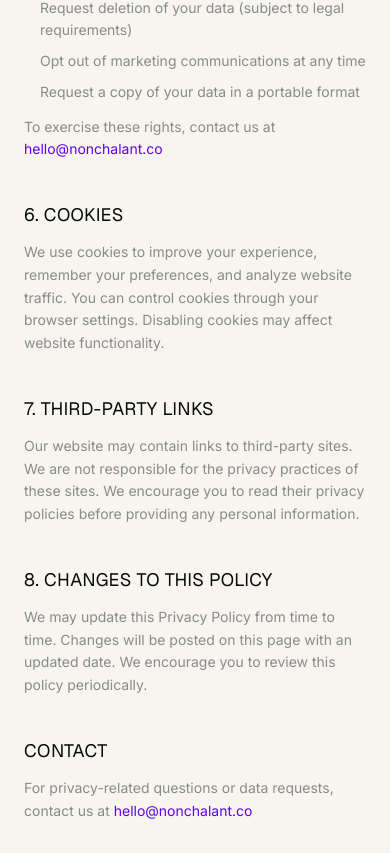
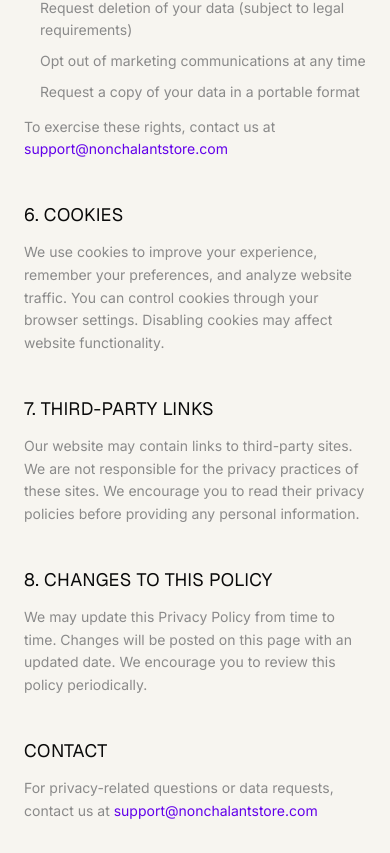
Before and after one commit to SharedPluto/nonchalant, a React (Vite) app: page /#/privacy in a window 390 px wide. Shown: the part 1571-2424 px from the top of the page. Built offline with nearby package versions, Linux system fonts and the light colour scheme; a web font is replaced by a local one; what @shopify/storefront-api-client would draw is missing.

Commit message:
feat: hide size guide, update support email/phone, remove address

```diff
--- a/src/App.tsx
+++ b/src/App.tsx
@@ -9,7 +9,6 @@ import HomePage from '@/pages/HomePage';
 import ShopPage from '@/pages/ShopPage';
 import ProductDetailPage from '@/pages/ProductDetailPage';
 import AboutPage from '@/pages/AboutPage';
-import SizeGuidePage from '@/pages/SizeGuidePage';
 import ShippingPage from '@/pages/ShippingPage';
 import ReturnsPage from '@/pages/ReturnsPage';
 import FAQPage from '@/pages/FAQPage';
@@ -37,7 +36,6 @@ function App() {
           <Route path="/shop" element={<ShopPage />} />
           <Route path="/product/:handle" element={<ProductDetailPage />} />
           <Route path="/about" element={<AboutPage />} />
-          <Route path="/size-guide" element={<SizeGuidePage />} />
           <Route path="/shipping" element={<ShippingPage />} />
           <Route path="/returns" element={<ReturnsPage />} />
           <Route path="/faq" element={<FAQPage />} />
--- a/src/components/Footer.tsx
+++ b/src/components/Footer.tsx
@@ -86,7 +86,6 @@ export default function Footer() {
             </h4>
             <ul className="space-y-3">
               {[
-                { label: 'Size Guide', to: '/size-guide' },
                 { label: 'Shipping', to: '/shipping' },
                 { label: 'Returns', to: '/returns' },
                 { label: 'FAQ', to: '/faq' },
--- a/src/components/QuickViewModal.tsx
+++ b/src/components/QuickViewModal.tsx
@@ -300,13 +300,6 @@ export default function QuickViewModal({ productHandle, onClose }: QuickViewModa
                     <span className="text-[11px] uppercase tracking-wider text-[var(--nc-grey)]">
                       Select Size
                     </span>
-                    <Link
-                      to="/size-guide"
-                      onClick={onClose}
-                      className="text-[10px] uppercase tracking-wider text-[var(--nc-purple)] hover:underline"
-                    >
-                      Size Guide
-                    </Link>
                   </div>
                   <div className="grid grid-cols-5 gap-2">
                     {availableSizes.map((size) => {
--- a/src/pages/AboutPage.tsx
+++ b/src/pages/AboutPage.tsx
@@ -158,16 +158,12 @@ export default function AboutPage() {
               <div>
                 <div className="space-y-3">
                   <a
-                    href="mailto:hello@nonchalant.co"
+                    href="mailto:support@nonchalantstore.com"
                     className="block text-base hover:text-[var(--nc-purple)] transition-colors"
                   >
-                    hello@nonchalant.co
+                    support@nonchalantstore.com
                   </a>
-                  <p className="text-base">+1 (555) 123-4567</p>
-                  <p className="text-sm text-[var(--nc-grey)]">
-                    123 Streetwear Ave<br />
-                    New York, NY 10001
-                  </p>
+                  <p className="text-base">+65 94898482</p>
                 </div>
 
                 {/* Social */}
--- a/src/pages/AuthenticityPage.tsx
+++ b/src/pages/AuthenticityPage.tsx
@@ -132,8 +132,8 @@ export default function AuthenticityPage() {
             </p>
             <p className="text-sm text-[var(--nc-grey)]">
               To report an authenticity concern, contact us immediately at{' '}
-              <a href="mailto:hello@nonchalant.co" className="text-[var(--nc-purple)] hover:underline">
-                hello@nonchalant.co
+              <a href="mailto:support@nonchalantstore.com" className="text-[var(--nc-purple)] hover:underline">
+                support@nonchalantstore.com
               </a>{' '}
               with your order number and detailed photos of the item in question.
             </p>
--- a/src/pages/FAQPage.tsx
+++ b/src/pages/FAQPage.tsx
@@ -18,7 +18,7 @@ const faqs = [
   },
   {
     q: 'How do I find my size?',
-    a: 'Check our Size Guide page for detailed measurements and international size conversions. Different brands may fit differently — we include brand-specific sizing notes on each product page.',
+    a: 'Different brands may fit differently — we include brand-specific sizing notes on each product page. If you are unsure, feel free to contact us and we will help you find your fit.',
   },
   {
     q: 'Do you ship internationally?',
@@ -26,7 +26,7 @@ const faqs = [
   },
   {
     q: 'Can I cancel or modify my order?',
-    a: 'Orders can be cancelled or modified within 2 hours of placing them. Contact us immediately at hello@nonchalant.co with your order number. Once an order enters processing, we cannot guarantee changes.',
+    a: 'Orders can be cancelled or modified within 2 hours of placing them. Contact us immediately at support@nonchalantstore.com with your order number. Once an order enters processing, we cannot guarantee changes.',
   },
   {
     q: 'What payment methods do you accept?',
@@ -34,7 +34,7 @@ const faqs = [
   },
   {
     q: 'How do I track my order?',
-    a: 'Once your order ships, you will receive a tracking number via email. You can also contact us at hello@nonchalant.co with your order number for tracking assistance.',
+    a: 'Once your order ships, you will receive a tracking number via email. You can also contact us at support@nonchalantstore.com with your order number for tracking assistance.',
   },
   {
     q: 'Do you offer student or military discounts?',
@@ -42,7 +42,7 @@ const faqs = [
   },
   {
     q: 'How can I contact customer service?',
-    a: 'Email us at hello@nonchalant.co or use the contact form on our About page. We aim to respond to all inquiries within 24 hours during business days.',
+    a: 'Email us at support@nonchalantstore.com or use the contact form on our About page. We aim to respond to all inquiries within 24 hours during business days.',
   },
 ];
 
@@ -69,8 +69,8 @@ export default function FAQPage() {
           </h1>
           <p className="text-[var(--nc-grey)] mb-12">
             Everything you need to know. Cannot find what you are looking for? Contact us at{' '}
-            <a href="mailto:hello@nonchalant.co" className="text-[var(--nc-purple)] hover:underline">
-              hello@nonchalant.co
+            <a href="mailto:support@nonchalantstore.com" className="text-[var(--nc-purple)] hover:underline">
+              support@nonchalantstore.com
             </a>
           </p>
 
--- a/src/pages/PrivacyPage.tsx
+++ b/src/pages/PrivacyPage.tsx
@@ -86,8 +86,8 @@ export default function PrivacyPage() {
               </ul>
               <p className="text-[var(--nc-grey)] mt-3">
                 To exercise these rights, contact us at{' '}
-                <a href="mailto:hello@nonchalant.co" className="text-[var(--nc-purple)] hover:underline">
-                  hello@nonchalant.co
+                <a href="mailto:support@nonchalantstore.com" className="text-[var(--nc-purple)] hover:underline">
+                  support@nonchalantstore.com
                 </a>
               </p>
             </section>
@@ -122,8 +122,8 @@ export default function PrivacyPage() {
               <h2 className="font-display text-lg uppercase tracking-[0.02em] mb-3">Contact</h2>
               <p className="text-[var(--nc-grey)]">
                 For privacy-related questions or data requests, contact us at{' '}
-                <a href="mailto:hello@nonchalant.co" className="text-[var(--nc-purple)] hover:underline">
-                  hello@nonchalant.co
+                <a href="mailto:support@nonchalantstore.com" className="text-[var(--nc-purple)] hover:underline">
+                  support@nonchalantstore.com
                 </a>
               </p>
             </section>
--- a/src/pages/ProductDetailPage.tsx
+++ b/src/pages/ProductDetailPage.tsx
@@ -392,12 +392,6 @@ export default function ProductDetailPage() {
                   <span className="text-[11px] uppercase tracking-wider text-[var(--nc-grey)]">
                     Select Size
                   </span>
-                  <Link
-                    to="/size-guide"
-                    className="text-[11px] uppercase tracking-wider text-[var(--nc-purple)] hover:underline"
-                  >
-                    Size Guide
-                  </Link>
                 </div>
                 <div ref={sizeRef} className="flex flex-wrap gap-2">
                   {product.sizes.map(size => {
--- a/src/pages/ReturnsPage.tsx
+++ b/src/pages/ReturnsPage.tsx
@@ -79,7 +79,7 @@ export default function ReturnsPage() {
             <div className="bg-[var(--nc-offwhite)] p-6 md:p-8">
               <ol className="space-y-6">
                 {[
-                  'Contact us at hello@nonchalant.co with your order number and reason for return.',
+                  'Contact us at support@nonchalantstore.com with your order number and reason for return.',
                   'We will send you a prepaid return label within 24 hours.',
                   'Pack the item securely in the original packaging with all tags attached.',
                   'Drop off the package at any authorized shipping location.',
--- a/src/pages/TermsPage.tsx
+++ b/src/pages/TermsPage.tsx
@@ -122,8 +122,8 @@ export default function TermsPage() {
               <h2 className="font-display text-lg uppercase tracking-[0.02em] mb-3">Contact</h2>
               <p className="text-[var(--nc-grey)]">
                 Questions about these terms? Contact us at{' '}
-                <a href="mailto:hello@nonchalant.co" className="text-[var(--nc-purple)] hover:underline">
-                  hello@nonchalant.co
+                <a href="mailto:support@nonchalantstore.com" className="text-[var(--nc-purple)] hover:underline">
+                  support@nonchalantstore.com
                 </a>
               </p>
             </section>
```
